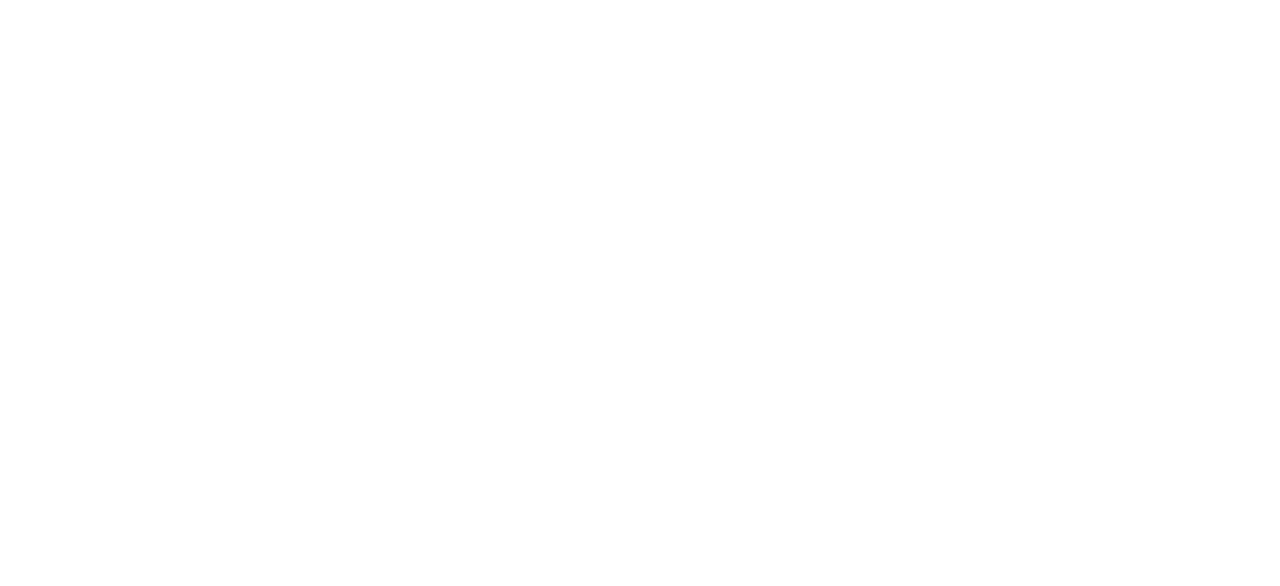
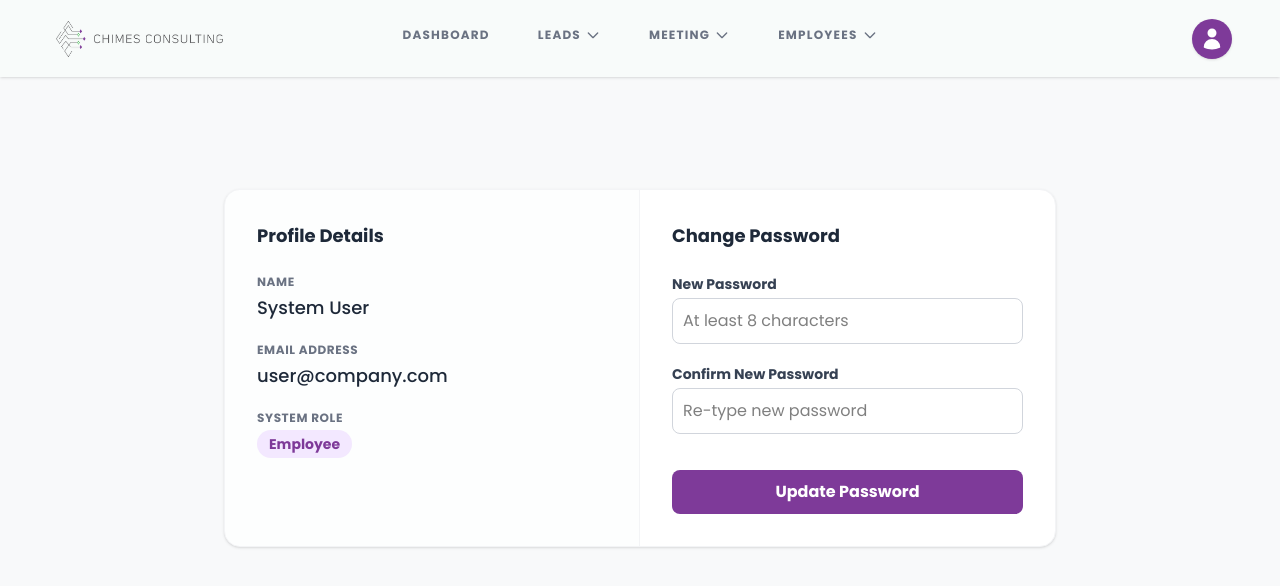
Before and after one commit to daverodrigoo/CRM, a React (Vite) app in the folder frontend/: page /account in a window 1280 px wide. Before the commit this address had no page. Shown: the top 586 px of the page. Built offline with nearby package versions, Linux system fonts and the light colour scheme.

Commit message:
Added Account Page

```diff
--- a/frontend/src/App.jsx
+++ b/frontend/src/App.jsx
@@ -9,6 +9,7 @@
 import MeetingsBooked from './pages/MeetingsBooked';
 import ForgotPassword from './pages/ForgotPassword';
 import ResetPassword from './pages/ResetPassword';
+import Account from './pages/Account';
 
 function App() {
   return (
@@ -25,6 +26,8 @@
         <Route path="/assigned-leads" element={<AssignedLeads />} />
         <Route path="/employee-assigned-leads" element={<Employee_AssignedLeads />} />
         <Route path="/meetings-booked" element={<MeetingsBooked />} />
+        <Route path="/account" element={<Account />} />
+
       </Routes>
     </Router>
   );
--- a/frontend/src/components/Navbar.jsx
+++ b/frontend/src/components/Navbar.jsx
@@ -1,6 +1,7 @@
 import React from 'react';
 import { Link, useLocation, useNavigate } from 'react-router-dom';
 import logo from '../assets/logo.png';
+import { useState, useRef, useEffect } from 'react';
 
 // Smart function to properly extract the role from your Login.jsx session
 const getStoredRole = () => {
@@ -87,6 +88,20 @@
 
   const navItems = getNavItems();
 
+  const [isDropdownOpen, setIsDropdownOpen] = useState(false);
+  const dropdownRef = useRef(null);
+
+  // Close dropdown if clicked outside
+  useEffect(() => {
+    const handleClickOutside = (event) => {
+      if (dropdownRef.current && !dropdownRef.current.contains(event.target)) {
+        setIsDropdownOpen(false);
+      }
+    };
+    document.addEventListener('mousedown', handleClickOutside);
+    return () => document.removeEventListener('mousedown', handleClickOutside);
+  }, []);
+
   const isItemActive = (item) => {
     if (location.pathname === item.path) return true;
     if (item.dropdown && item.dropdown.some(sub => location.pathname === sub.path)) return true;
@@ -97,6 +112,7 @@
     localStorage.removeItem('AUTH_TOKEN');
     localStorage.removeItem('USER_ROLE');
     localStorage.removeItem('USER_NAME');
+    localStorage.removeItem('USER_EMAIL');
     localStorage.removeItem('USER_ID');
     localStorage.removeItem('user');
     navigate('/');
@@ -154,11 +170,35 @@
         ))}
       </ul>
 
-      <div className="flex-1 flex items-center justify-end">
-        <button onClick={handleLogout} className="bg-[#7E3A99] hover:bg-[#19a828] text-white uppercase tracking-widest rounded-full px-8 py-2.5 text-xs font-bold transition-all duration-300 shadow-md hover:shadow-lg hover:-translate-y-0.5">
-          LOGOUT
-        </button>
-      </div>
+      {/* Profile Dropdown */}
+          <div className="flex-1 flex items-center justify-end" ref={dropdownRef}>
+            <button
+              onClick={() => setIsDropdownOpen(!isDropdownOpen)}
+              className="w-10 h-10 rounded-full bg-[#7E3A99] text-white flex items-center justify-center font-bold shadow-sm hover:bg-[#6c3182] transition-colors outline-none focus:ring-2 focus:ring-purple-300"
+            >
+              <svg xmlns="http://www.w3.org/2000/svg" viewBox="0 0 24 24" fill="currentColor" className="w-6 h-6">
+                <path fillRule="evenodd" d="M7.5 6a4.5 4.5 0 119 0 4.5 4.5 0 01-9 0zM3.751 20.105a8.25 8.25 0 0116.498 0 .75.75 0 01-.437.695A18.683 18.683 0 0112 22.5c-2.786 0-5.433-.608-7.812-1.7a.75.75 0 01-.437-.695z" clipRule="evenodd" />
+              </svg>
+            </button>
+
+            {isDropdownOpen && (
+              <div className="absolute right-0 top-[70%] mt-2 w-48 bg-white rounded-lg shadow-lg border border-gray-100 py-1 z-50 animate-fade-in-down">
+                <Link
+                  to="/account"
+                  onClick={() => setIsDropdownOpen(false)}
+                  className="block px-4 py-2 text-sm text-gray-700 hover:bg-purple-50 hover:text-[#7E3A99] transition-colors font-medium"
+                >
+                  My Account
+                </Link>
+                <button
+                  onClick={handleLogout} /* Replace handleLogout with your exact logout function name if it's different */
+                  className="w-full text-left block px-4 py-2 text-sm text-red-600 hover:bg-red-50 transition-colors font-medium"
+                >
+                  Logout
+                </button>
+              </div>
+            )}
+          </div>
 
     </nav>
   );
--- /dev/null
+++ b/frontend/src/pages/Account.jsx
@@ -0,0 +1,127 @@
+import React, { useState, useEffect } from 'react';
+import axios from 'axios';
+import Navbar from '../components/Navbar';
+
+export default function Account() {
+  const [user, setUser] = useState({ name: '', email: '', role: '', id: '' });
+  const [passwords, setPasswords] = useState({ password: '', password_confirmation: '' });
+  const [message, setMessage] = useState({ text: '', type: '' });
+  const [isLoading, setIsLoading] = useState(false);
+
+  useEffect(() => {
+    // Retrieve user details from localStorage
+    setUser({
+      id: localStorage.getItem('USER_ID') || '',
+      name: localStorage.getItem('USER_NAME') || 'System User',
+      email: localStorage.getItem('USER_EMAIL') || 'user@company.com',
+      role: localStorage.getItem('USER_ROLE') || 'Employee',
+    });
+  }, []);
+
+  const handleChangePassword = async (e) => {
+    e.preventDefault();
+    setMessage({ text: '', type: '' });
+
+    if (passwords.password !== passwords.password_confirmation) {
+      setMessage({ text: 'Passwords do not match.', type: 'error' });
+      return;
+    }
+
+    setIsLoading(true);
+    try {
+      const response = await axios.put(`http://localhost:8000/api/users/${user.id}/change-password`, passwords);
+      setMessage({ text: response.data.message || 'Password changed successfully!', type: 'success' });
+      setPasswords({ password: '', password_confirmation: '' }); // Clear form
+    } catch (error) {
+      setMessage({
+        text: error.response?.data?.message || 'Failed to change password. Please ensure it is at least 8 characters long.',
+        type: 'error'
+      });
+    } finally {
+      setIsLoading(false);
+    }
+  };
+
+  return (
+    <div className="min-h-screen bg-[#F8F9FA] flex flex-col">
+      <Navbar />
+
+      <main className="pt-28 px-8 pb-12 max-w-4xl mx-auto w-full flex-1">
+
+        <div className="bg-white rounded-2xl shadow-sm border border-gray-100 overflow-hidden flex flex-col md:flex-row">
+
+          {/* User Details Section */}
+          <div className="w-full md:w-1/2 p-8 border-b md:border-b-0 md:border-r border-gray-100 bg-gray-50/30">
+            <h2 className="text-lg font-bold text-gray-800 mb-6">Profile Details</h2>
+
+            <div className="space-y-5">
+              <div>
+                <label className="block text-xs font-bold text-gray-500 uppercase tracking-wider mb-1">Name</label>
+                <div className="text-gray-800 font-medium text-lg">{user.name}</div>
+              </div>
+
+              <div>
+                <label className="block text-xs font-bold text-gray-500 uppercase tracking-wider mb-1">Email Address</label>
+                <div className="text-gray-800 font-medium text-lg">{user.email}</div>
+              </div>
+
+              <div>
+                <label className="block text-xs font-bold text-gray-500 uppercase tracking-wider mb-1">System Role</label>
+                <span className="inline-block bg-purple-100 text-[#7E3A99] font-bold px-3 py-1 rounded-full text-sm">
+                  {user.role}
+                </span>
+              </div>
+            </div>
+          </div>
+
+          {/* Change Password Section */}
+          <div className="w-full md:w-1/2 p-8">
+            <h2 className="text-lg font-bold text-gray-800 mb-6">Change Password</h2>
+
+            {message.text && (
+              <div className={`p-3 rounded-lg text-sm font-bold mb-6 ${message.type === 'success' ? 'bg-green-100 text-green-700' : 'bg-red-100 text-red-700'}`}>
+                {message.text}
+              </div>
+            )}
+
+            <form onSubmit={handleChangePassword} className="space-y-5">
+              <div>
+                <label className="block text-sm font-bold text-gray-700 mb-1">New Password</label>
+                <input
+                  type="password"
+                  required
+                  minLength="8"
+                  value={passwords.password}
+                  onChange={(e) => setPasswords({...passwords, password: e.target.value})}
+                  className="w-full border border-gray-300 rounded-lg p-2.5 outline-none focus:ring-2 focus:ring-[#7E3A99] focus:border-[#7E3A99] transition-all"
+                  placeholder="At least 8 characters"
+                />
+              </div>
+
+              <div>
+                <label className="block text-sm font-bold text-gray-700 mb-1">Confirm New Password</label>
+                <input
+                  type="password"
+                  required
+                  value={passwords.password_confirmation}
+                  onChange={(e) => setPasswords({...passwords, password_confirmation: e.target.value})}
+                  className="w-full border border-gray-300 rounded-lg p-2.5 outline-none focus:ring-2 focus:ring-[#7E3A99] focus:border-[#7E3A99] transition-all"
+                  placeholder="Re-type new password"
+                />
+              </div>
+
+              <button
+                type="submit"
+                disabled={isLoading}
+                className="w-full bg-[#7E3A99] hover:bg-[#6c3182] text-white font-bold py-2.5 rounded-lg transition-colors mt-4 disabled:opacity-50"
+              >
+                {isLoading ? 'Updating...' : 'Update Password'}
+              </button>
+            </form>
+          </div>
+
+        </div>
+      </main>
+    </div>
+  );
+}
--- a/frontend/src/pages/Login.jsx
+++ b/frontend/src/pages/Login.jsx
@@ -33,6 +33,7 @@
       localStorage.setItem('AUTH_TOKEN', token);
       localStorage.setItem('USER_ROLE', user.role);
       localStorage.setItem('USER_NAME', user.name);
+      localStorage.setItem('USER_EMAIL', user.email);
 
       // THE FIX: We added this line to save the user's unique ID!
       localStorage.setItem('USER_ID', user.id);
```
Also changed, not shown: 2 other files (tests, documents, lock files or other folders).
